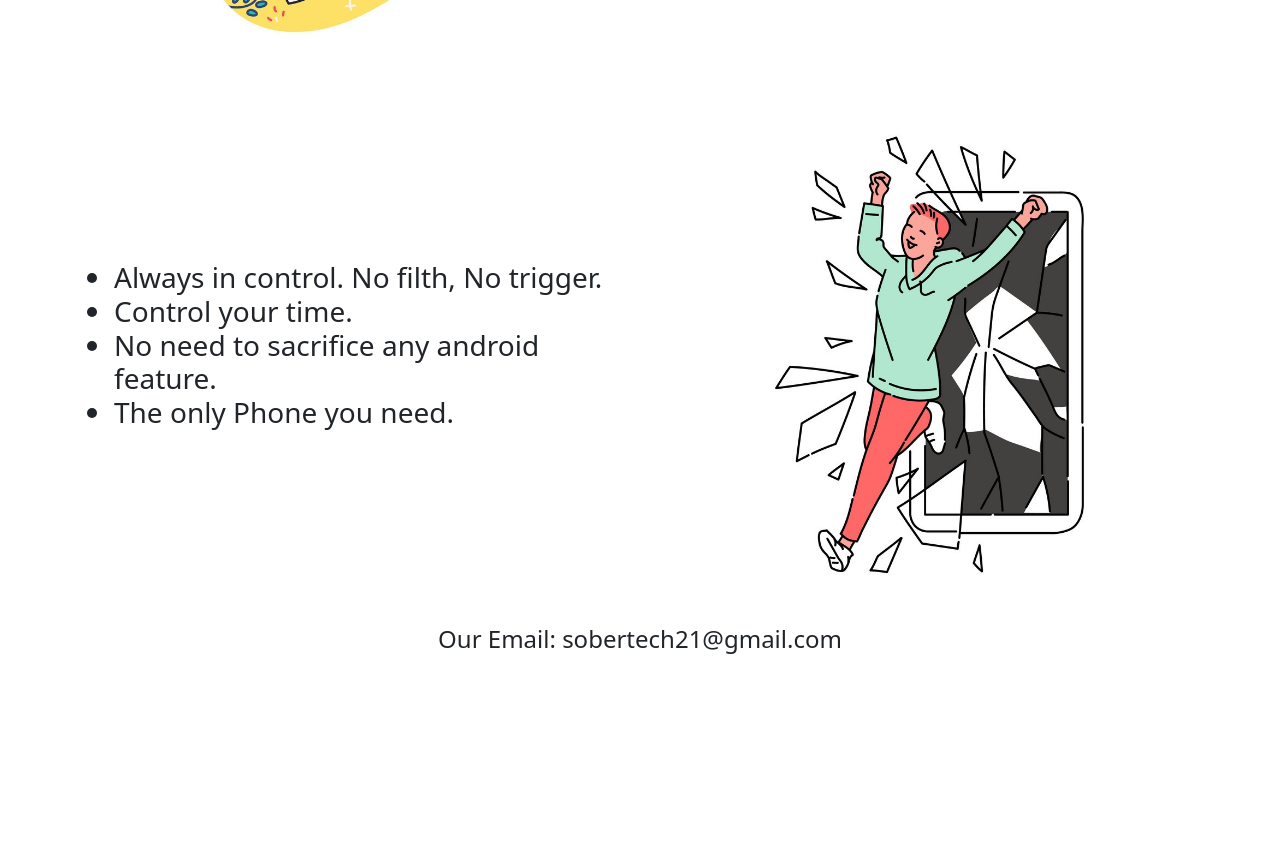
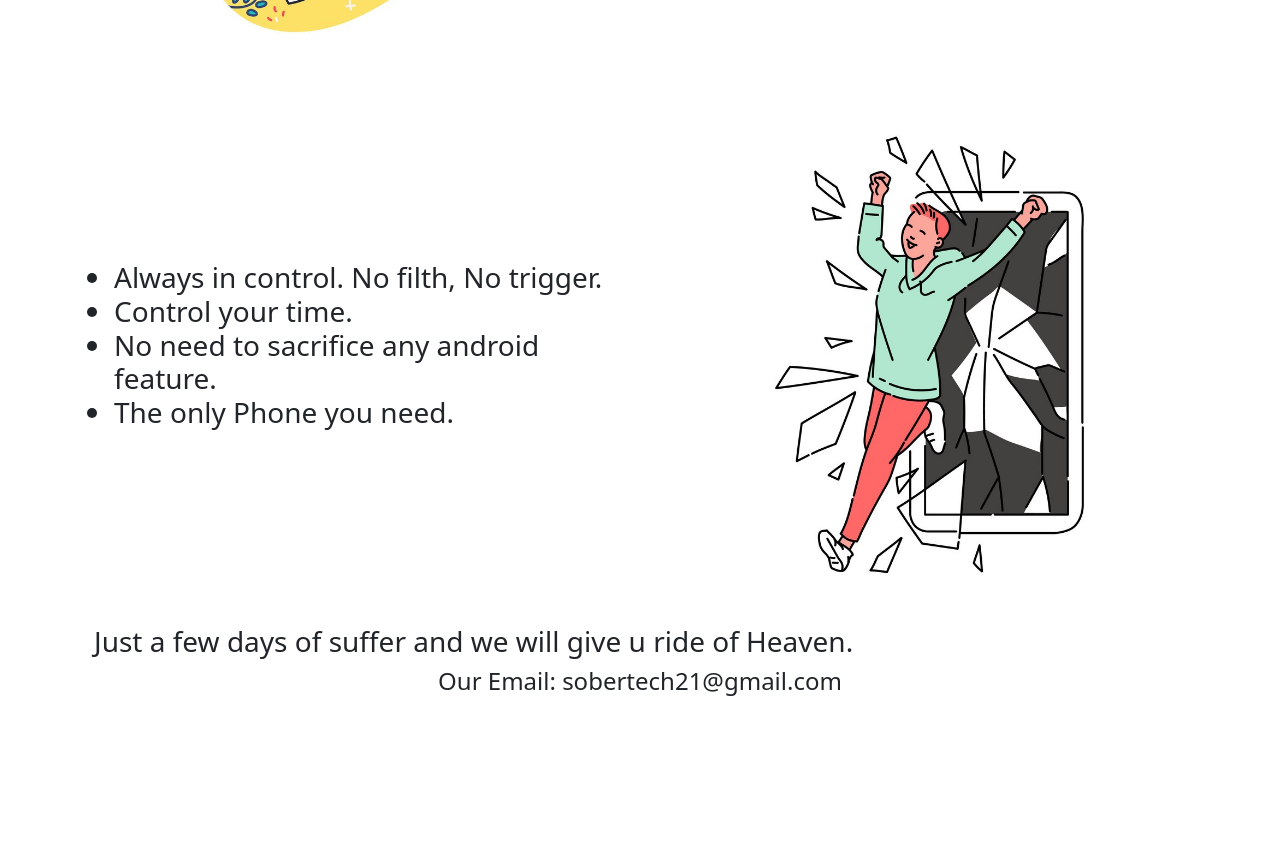
Before and after one commit to Sobertech21/Sobertech21.github.io, a plain HTML site: page index.html in a window 1280 px wide. Shown: the part 462-1329 px from the top of the page. Before the commit the page ends 1287 px from the top, so only its background shows below. Drawn offline with nearby package versions, Linux system fonts and the light colour scheme.

Commit message:
Coming soon statement added

```diff
--- a/index.html
+++ b/index.html
@@ -46,6 +46,9 @@
             </div>
         </div>
         <div class="container">
+            <h3>Just a few days of suffer and we will give u ride of Heaven.</h3>
+        </div>
+        <div class="container">
             <div class="row align-items-top" style="height: 200px; text-align: center;">
                 <div class="col">
                 <h4>Our Email: sobertech21@gmail.com</h4>
```
